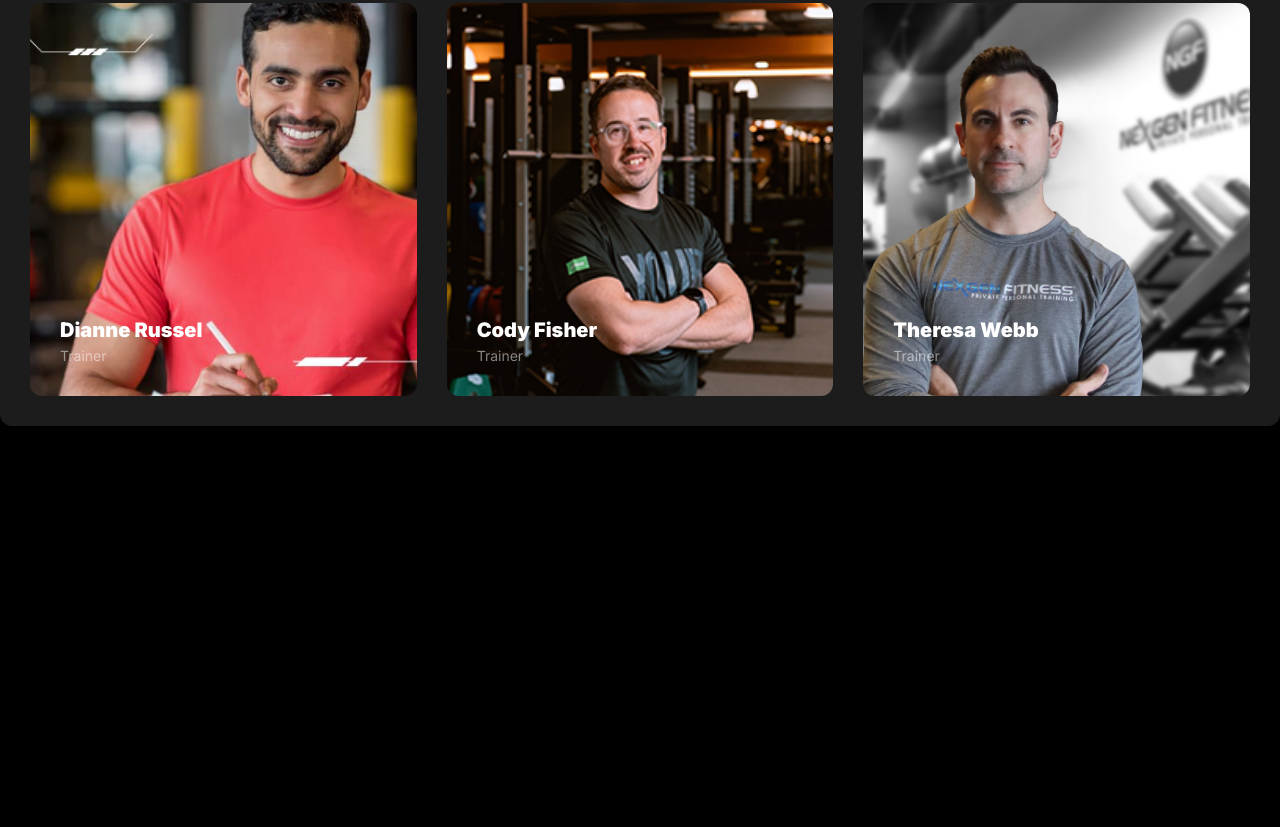
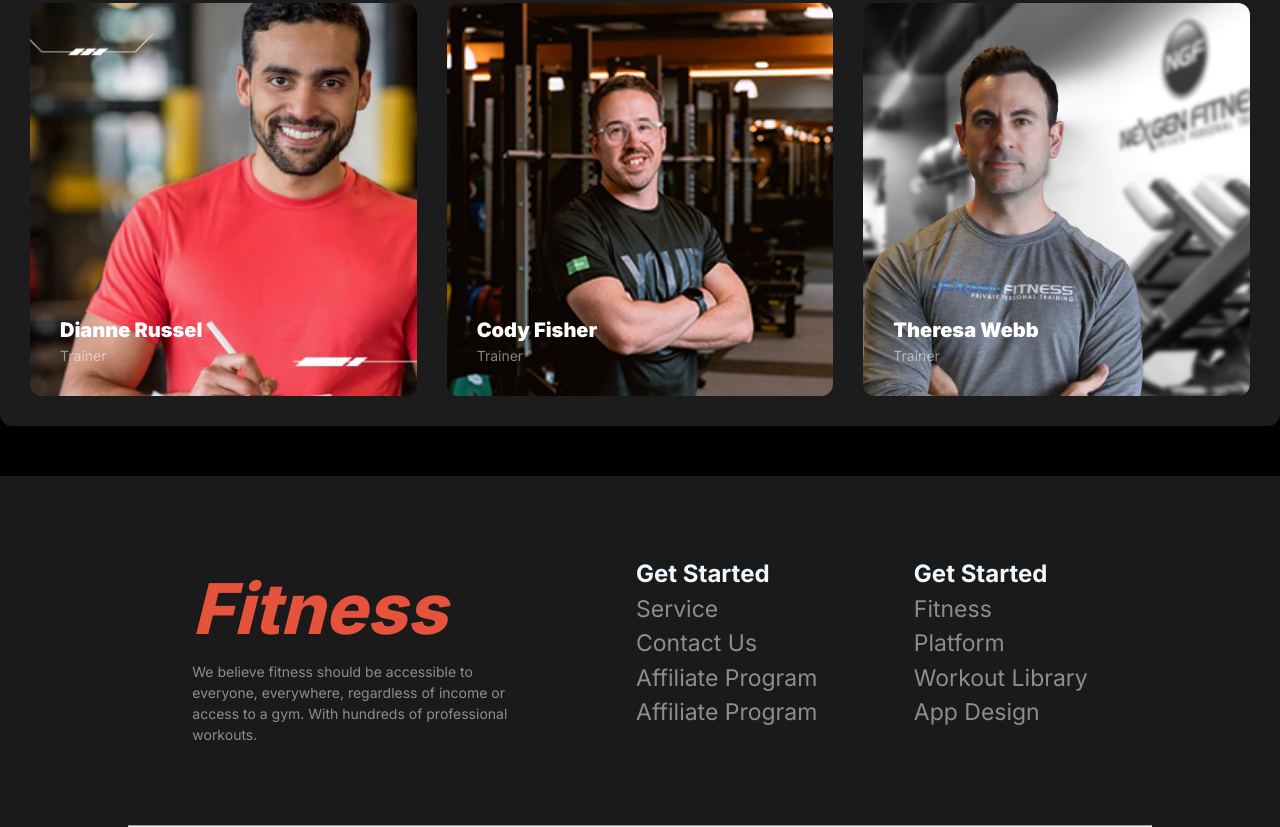
Before and after one commit to sajibhasan2134/assignment-2, a plain HTML site: page index.html in a window 1280 px wide. Shown: the part 3215-4042 px from the top of the page. Before the commit the page ends 3691 px from the top, so only its background shows below. Drawn offline with Linux system fonts and the light colour scheme; a web font is replaced by a local one.

Commit message:
added footer section

```diff
--- a/index.html
+++ b/index.html
@@ -163,7 +163,7 @@
 
 
 
-    </main>
+
 
     <section class="calculator">
 
@@ -308,6 +308,41 @@
 
     </section>
 
+</main>
+
+<footer>
+
+    <div class="content flex">
+
+        <div class="footer1">
+            <h2 class="black70">Fitness</h2>
+            <p class="regular14">We believe fitness should be accessible to everyone, everywhere, regardless of income or access to a gym. With hundreds of professional workouts.</p>
+        </div>
+
+        <div class="footer2">
+            <h2 class="">Get Started</h2>
+            <p class="regular23">Service</p>
+            <p class="regular23">Contact Us</p>
+            <p class="regular23">Affiliate Program</p>
+            <p class="regular23">Affiliate Program</p>
+
+        </div>
+
+        <div class="footer3">
+            <h2 class="">Get Started</h2>
+            <p class="regular23">Fitness</p>
+            <p class="regular23">Platform</p>
+            <p class="regular23">Workout Library</p>
+            <p class="regular23">App Design</p>
+        </div>
+
+    </div>
+
+    <hr>
+
+
+</footer>
+
 
 
 </body>
--- a/style.css
+++ b/style.css
@@ -63,6 +63,8 @@ body{margin: 0 auto;
 
 .black78{font-size: 4.875rem; font-weight: 900; color: rgba(255, 255, 255, 1);}
 
+.black70{font-size: 4.375rem; font-weight: 800; color: rgba(230, 83, 60, 1); font-style: italic;}
+
 .black48{font-size: 3rem; font-weight: 900; color: rgba(255, 255, 255, 1);}
 
 .black40{ font-size: 2.5rem; font-weight: 800; color: rgba(255, 255, 255, 1);}
@@ -77,6 +79,8 @@ body{margin: 0 auto;
 .semi18{ font-size: 1.1rem; font-weight: 700; color: rgba(255, 255, 255, 1);}
 
 .regular18{font-size: 1.1rem; font-weight: 400; color: rgba(255, 255, 255, 0.5);}
+
+.regular23{font-size: 1.437rem; font-weight: 400; color: rgba(255, 255, 255, 0.5);}
 
 .regular16{font-size: 1rem; font-weight: 400; color: rgba(239, 237, 232, 0.65);}
 
@@ -320,6 +324,35 @@ table th, table td {
     bottom: 30px;
 }
 
+footer{
+    background-color: rgba(255, 255, 255, 0.1);
+}
+
+.content{
+    justify-content: center;
+    justify-content: space-around;
+    padding: 80px;
+    max-width: 90%;
+    margin: auto;
+}
+
+.footer1{
+    max-width: 35%;
+}
+.footer2{
+    max-width: 25%;
+}
+.footer3{
+    max-width: 25%;
+}
+
+
+hr{
+    max-width: 80%;
+    color: rgba(255, 255, 255, 0.1);
+    margin: auto;
+}
+
 
 
 
```
